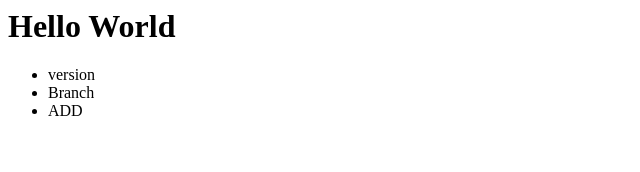
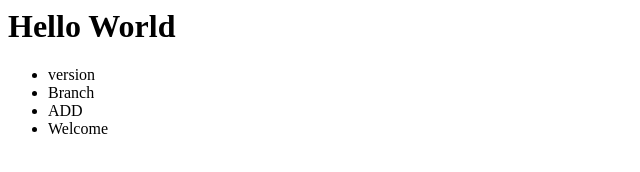
Before and after one commit to pyosoks/git_test, a plain HTML site: page index.html in a window 1280 px wide. Shown: the full height of the page, 0-640 px from the left. Drawn offline with Linux system fonts and the light colour scheme.

Commit message:
keep going on...

```diff
--- a/index.html
+++ b/index.html
@@ -11,6 +11,7 @@
 			<li>version</li>
             <li>Branch</li>
             <li>ADD</li>
+			<li>Welcome</li>
 		</ul>
 	</body>
 </html>
```
